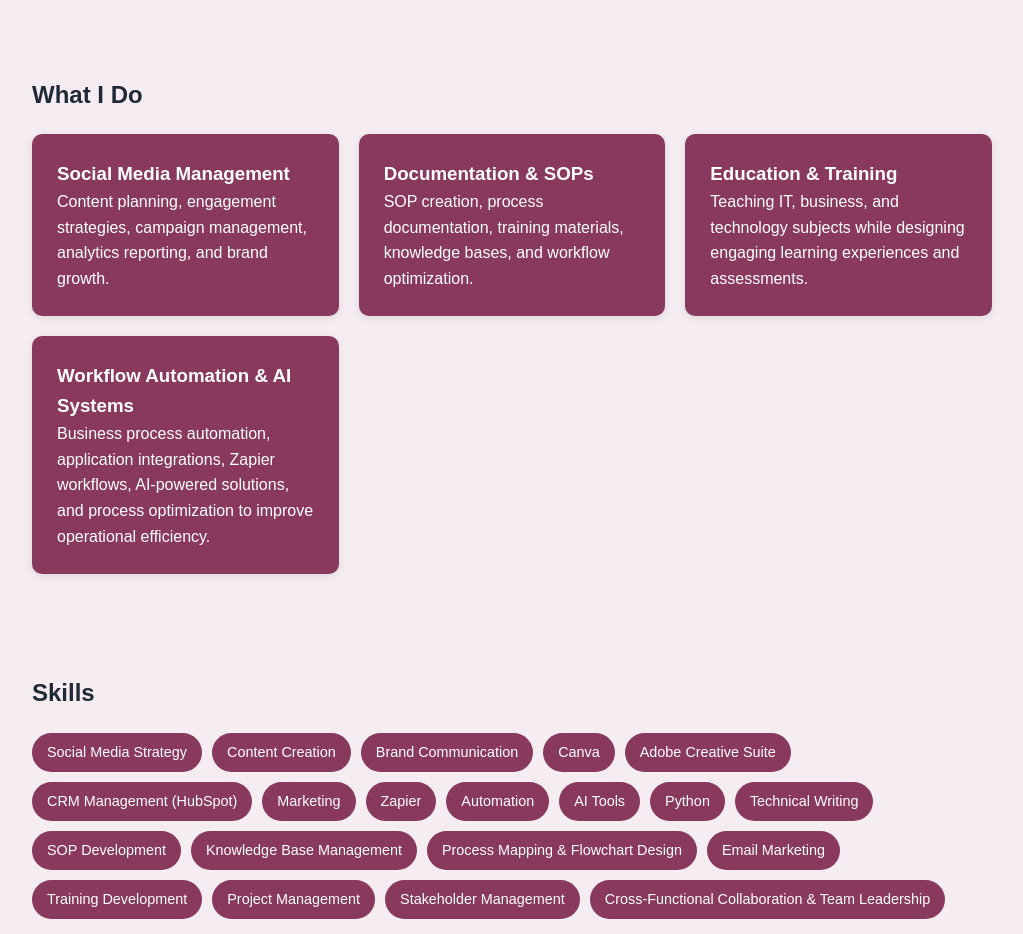
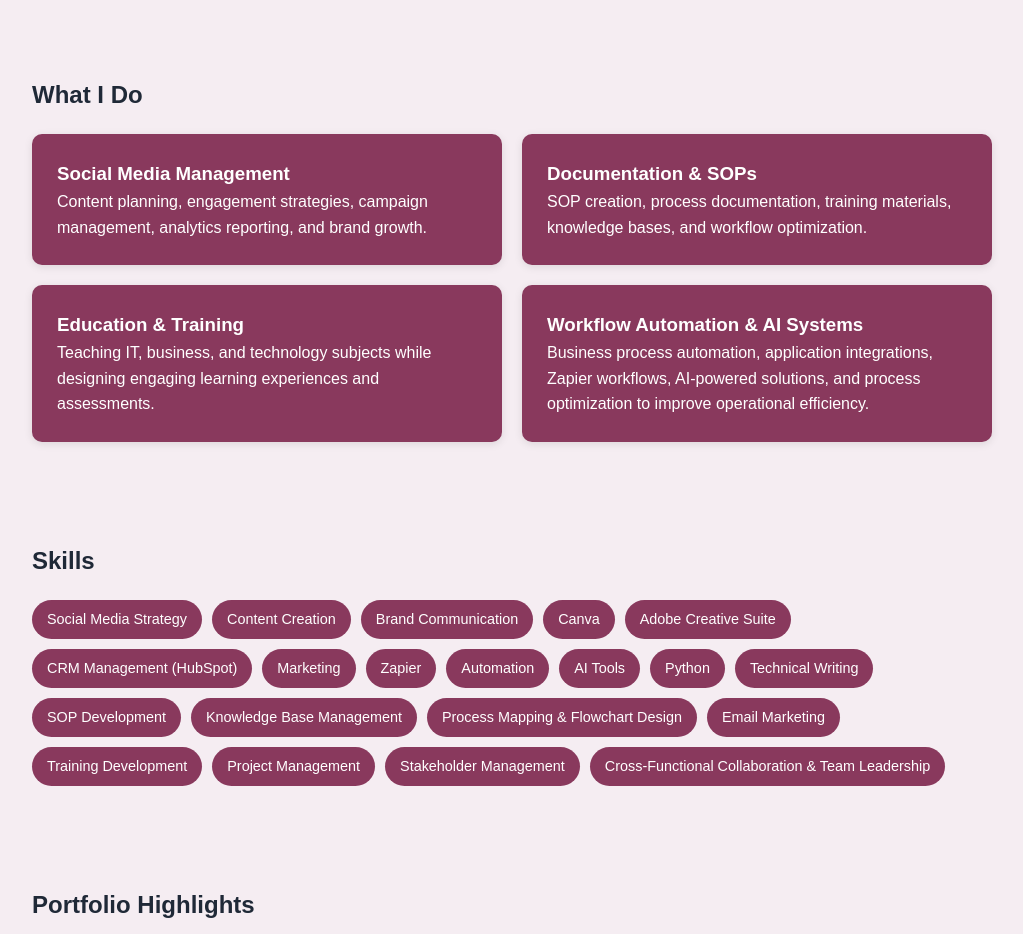
Before and after one commit to angiebuen93/angiebuen93.github.io, a plain HTML site: page index.html in a window 1280 px wide. Shown: the part 1100-2034 px from the top of the page, without its empty margins (128-1151 px from the left). Drawn offline with Linux system fonts and the light colour scheme.

Commit message:
Update index.html

```diff
--- a/index.html
+++ b/index.html
@@ -47,11 +47,21 @@
         color:#1f2937;
     }
 
-    .card-container{
-        display:grid;
-        grid-template-columns:repeat(auto-fit,minmax(250px,1fr));
-        gap:20px;
-    }
+
+	.card-container {
+	    display: grid;
+	    grid-template-columns: repeat(2, minmax(0, 1fr));
+	    gap: 20px;
+	    align-items: stretch;
+	}
+
+	/* Responsive layout for mobile */
+	@media (max-width: 650px) {
+	    .card-container {
+	        grid-template-columns: 1fr;
+	    }
+	}
+
 
     .card{
         color: white;
```
